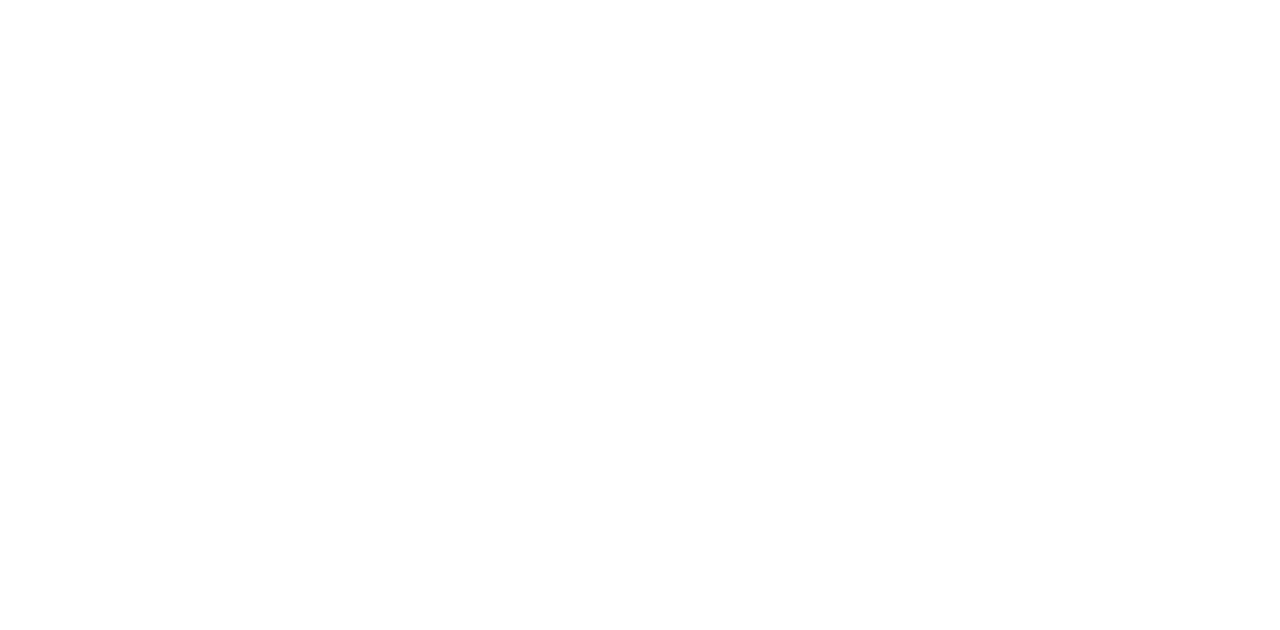
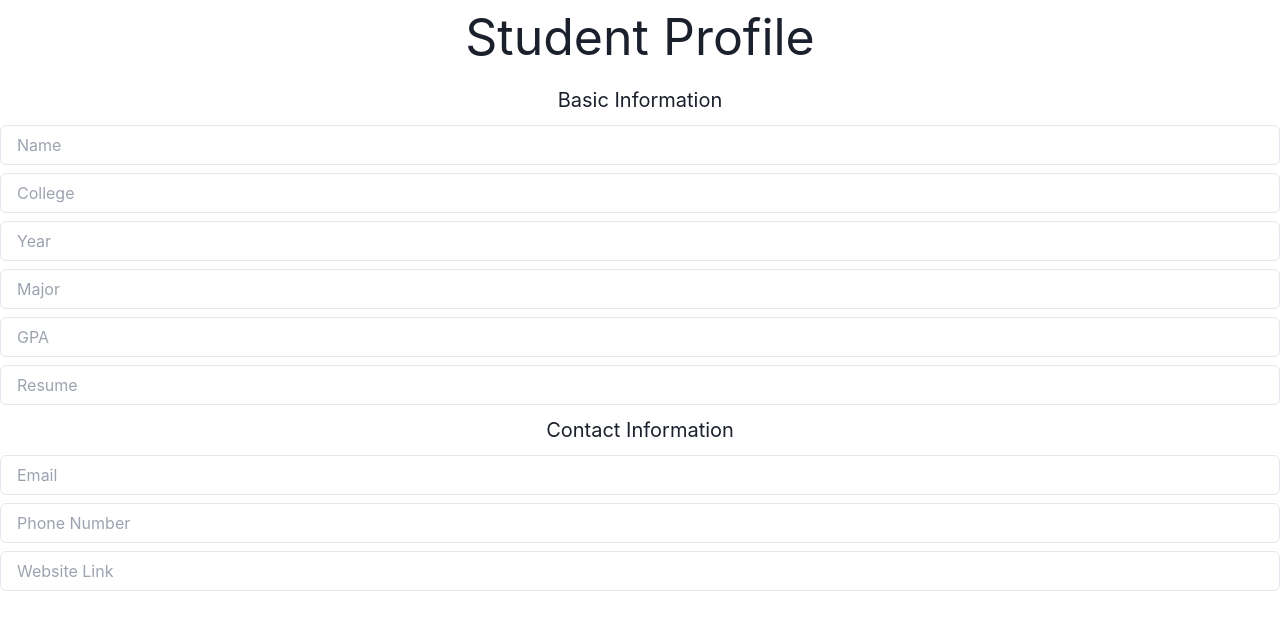
Before and after one commit to FPynk/CS222-QueueMeIn, a React (Create React App) app: page /student-profile in a window 1280 px wide. Before the commit this address had no page. Shown: the top 630 px of the page. Built offline with nearby package versions, Linux system fonts and the light colour scheme; the HTML template or start-up script is replaced by a standard one.

Commit message:
student profile & recrutier queue

```diff
--- a/package.json
+++ b/package.json
@@ -3,7 +3,8 @@
   "version": "0.1.0",
   "private": true,
   "dependencies": {
-    "@chakra-ui/react": "^2.8.1",
+    "@chakra-ui/icons": "^2.1.1",
+    "@chakra-ui/react": "^2.8.2",
     "@emotion/react": "^11.11.1",
     "@emotion/styled": "^11.11.0",
     "@testing-library/jest-dom": "^5.17.0",
--- a/src/App.js
+++ b/src/App.js
@@ -9,6 +9,9 @@
 import RecruiterRegister from './pages/RecruiterRegister/RecruiterRegister';
 import StudentRegister from './pages/StudentRegister/StudentRegister';
 import CurrEventStudent from './pages/CurrEventStudent/CurrEventStudent';
+import RecruiterQueue from './pages/RecruiterQueue/RecruiterQueue';
+import StudentProfile from './pages/StudentProfile/StudentProfile';
+
 
 function App() {
     return (
@@ -31,8 +34,24 @@
                                     Recruiter
                                 </button>
                             </Link>
+
+                            <Link to="/recruiter-queue">
+                                <button className={styles['btn'] + ' ' + styles['btn-blue']}>
+                                    Temporary Recruiter Queue
+                                </button>
+                            </Link>
+
+                            <Link to="/student-profile">
+                                <button className={styles['btn'] + ' ' + styles['btn-blue']}>
+                                    Temporary Student Profile
+                                </button>
+                            </Link>
+
+
                         </div>
                     } />
+                    <Route path="/student-profile" element={<StudentProfile />} />
+                    <Route path="/recruiter-queue" element={<RecruiterQueue />} />
                     <Route path="/student-start" element={<StudentStart />} />
                     <Route path="/student-register" element={<StudentRegister />} />
                     <Route path="/recruiter-start" element={<RecruiterStart />} />
--- /dev/null
+++ b/src/pages/RecruiterQueue/RecruiterQueue.css
@@ -0,0 +1,36 @@
+.alert-button {
+    margin-top: 0rem;
+    background-color: #23C55E;
+    color: white;
+    width: 16rem;
+    height: 4rem;
+    border-radius: 0.5rem;
+    font-size: 1.5rem;
+
+}
+
+.title-text {
+    font-size: 6rem;
+    margin-top: 3.5rem;
+    text-align: center;
+}
+
+.label-text {
+    font-size: 2rem;
+    text-align: center;
+    margin-top: 0rem;
+}
+
+
+.parent {
+    border: 1px solid white;
+    margin: 1rem;
+    padding: 2rem 2rem;
+    text-align: center;
+  }
+  .child {
+    display: inline-block;
+    border: 1px solid rgb(255, 255, 255);
+    padding: 1rem 1rem;
+    vertical-align: middle;
+  }
--- /dev/null
+++ b/src/pages/RecruiterQueue/RecruiterQueue.jsx
@@ -0,0 +1,69 @@
+import React, { useState, useEffect, useRef } from 'react';
+import { Center, ChakraProvider, Box, Text, Input, Button, VStack, IconButton } from '@chakra-ui/react';
+import { db } from '../../firebase';
+import { query, where, getDocs, addDoc, collection, doc, getDoc, updateDoc } from 'firebase/firestore';
+import { Link } from 'react-router-dom';
+
+import {
+  Editable,
+  EditableInput,
+  EditableTextarea,
+  EditablePreview,
+} from '@chakra-ui/react'
+import { AccordionActions } from '@mui/material';
+
+
+import {
+    Textarea, Breadcrumb, BreadcrumbItem,
+    Accordion, AccordionItem, AccordionPanel, AccordionButton
+} from '@chakra-ui/react';
+
+import {
+    DeleteIcon, ChevronDownIcon, ChevronUpIcon, AddIcon
+} from '@chakra-ui/icons'
+
+import './RecruiterQueue.css';
+
+import {Dialog, DialogActions, DialogContent, DialogContentText, DialogTitle,} from "@mui/material";
+
+
+
+function RecruiterQueue() {
+
+    const [open,SetOpen] = useState(false);
+
+    return (
+        <div className="container">
+                <h1 className="title-text">Queue</h1>
+                <p className="label-text">Current Student:</p>
+
+                <div class='parent'>
+                    <div class='child'>Name</div>
+                    <div class='child'>
+                        <div>
+                            <Button onClick={() => SetOpen(true)}> Student Information </Button>
+                            <Dialog open={open} OnClose={()=>SetOpen(false)}>
+                                <DialogTitle>Name</DialogTitle>
+                                <DialogContent>
+                                    <DialogContentText>
+                                        <h1>Major</h1>
+                                        <h1>Year</h1>
+                                        <h1>Resume</h1>
+                                    </DialogContentText>
+                                </DialogContent>
+                                <DialogActions>
+                                    <Button onClick={()=> SetOpen(false)}> Done </Button>
+                                </DialogActions>
+                            </Dialog>
+                        </div>
+                    </div>
+                </div>
+
+                <p className="label-text">5 students waiting:</p>
+                <Center>
+                    <button className="alert-button"> Alert next student </button>
+                </Center>
+        </div>
+    )
+}
+export default RecruiterQueue;
--- /dev/null
+++ b/src/pages/StudentProfile/StudentProfile.jsx
@@ -0,0 +1,117 @@
+import React, { useState, useEffect, useRef } from 'react';
+import { Center, ChakraProvider, Box, Text, Input, Button, VStack, IconButton } from '@chakra-ui/react';
+import { db } from '../../firebase';
+import { query, where, getDocs, addDoc, collection, doc, getDoc, updateDoc } from 'firebase/firestore';
+import { Link } from 'react-router-dom';
+
+import {
+  Editable,
+  EditableInput,
+  EditableTextarea,
+  EditablePreview,
+} from '@chakra-ui/react'
+import { AccordionActions } from '@mui/material';
+
+
+import {
+    Textarea, Breadcrumb, BreadcrumbItem,
+    Accordion, AccordionItem, AccordionPanel, AccordionButton
+} from '@chakra-ui/react';
+
+import {
+    DeleteIcon, ChevronDownIcon, ChevronUpIcon, AddIcon
+} from '@chakra-ui/icons'
+
+
+function StudentProfile(info) {
+
+    const [studentName, setStudentName] = useState('')
+    const [college, setCollege] = useState('')
+    const [year, setYear] = useState('')
+    const [major, setMajor] = useState('')
+    const [gpa, setGpa] = useState('')
+    const [email, setEmail] = useState('')
+    const [phoneNumber, setPhoneNumber] = useState('')
+    const [websiteLink, setWebsiteLink] = useState('')
+
+    // const profileRef = doc(db,"studentProfiles", info.email)
+
+
+    // useEffect(() => {
+    //     getDoc(profileRef)
+    //         .then((doc) => {
+    //             let profile = doc.data()
+    //             setStudentName(profile.studentName)
+    //             setCollege(profile.college)
+    //             setYear(profile.year)
+    //             setMajor(profile.major)
+    //             setGpa(profile.gpa)
+    //             setEmail(profile.email)
+    //             setPhoneNumber(profile.phoneNumber)
+    //             setWebsiteLink(profile.websiteLink)
+    //         })
+    // }, [])
+
+    // const submitStudentPage = () => {
+    //     updateDoc(profileRef, {
+    //         studentName: studentName,
+    //         college: college,
+    //         year: year,
+    //         major: major,
+    //         gpa: gpa,
+    //         email: email,
+    //         phoneNumber: phoneNumber,
+    //         websiteLink: websiteLink
+    //     })
+    //     .then(() => {
+    //         alert("profile updated")
+    //     })
+    // }
+
+  return (
+
+    <div>
+      <Center > <Text fontSize='50px'>Student Profile </Text> </Center>
+
+{/*BASIC INFORMATION SECTION */}
+      <Center h='50px' color='slate'>
+        <Text fontSize='20'>Basic Information</Text>
+      </Center>
+
+
+
+    <VStack>
+        <Input placeholder="Name"  />
+            {/* // onInput={(e) => setStudentName(e.target.value)}/> */}
+        <Input placeholder="College" />
+            {/* // onInput={(e) => setChone(e.target.value)}/> */}
+        <Input placeholder="Year" />
+        {/* // onInput={(e) => setYear(e.target.value)}/> */}
+        <Input placeholder="Major" />
+        {/* // onInput={(e) => setMajor(e.target.value)}/> */}
+        <Input placeholder="GPA" />
+        {/* // onInput={(e) => setGpa(e.target.value)}/> */}
+        <Input placeholder="Resume" />
+        {/* // onInput={(e) => setResume(e.target.value)}/> */}
+    </VStack>
+
+
+{/*CONTACT INFORMATION SECTION */}
+      <Center h='50px' color='slate'>
+        <Text fontSize='20'>Contact Information</Text>
+      </Center>
+
+      <VStack>
+        <Input placeholder="Email" />
+        {/* // onInput={(e) => setEmaile(e.target.value)}/> */}
+        <Input placeholder="Phone Number" />
+            {/* // onInput={(e) => setPhoneNumber(e.target.value)}/> */}
+        <Input placeholder="Website Link" />
+            {/* // onInput={(e) => setWebsite(e.target.value)}/> */}
+      </VStack>
+
+    </div>
+  );
+}
+
+export default StudentProfile;
```
Also changed, not shown: 1 other file (tests, documents, lock files or other folders).
